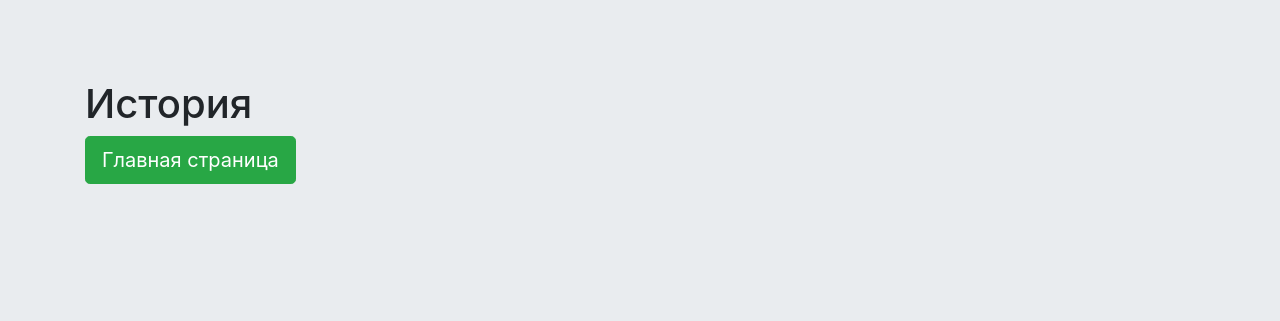
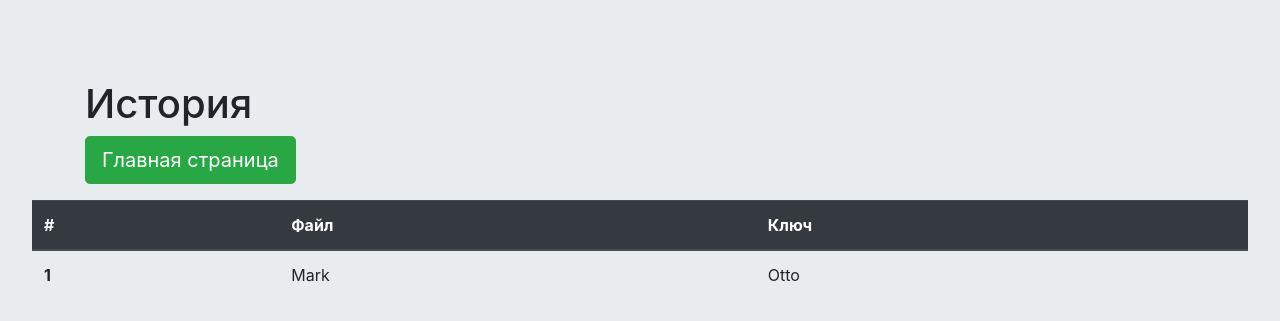
Before and after one commit to PimonovDaniil/siteShifr, a Django app: page /histor/ in a window 1280 px wide. Shown: the top 321 px of the page. Run offline with Django 3.2, Linux system fonts and the light colour scheme; some libraries are stand-ins or nearby versions.

Commit message:
Скопипастил табличку

```diff
--- a/histor/templates/histor/wrapper.html
+++ b/histor/templates/histor/wrapper.html
@@ -18,8 +18,22 @@
                 <a href="/" class="btn btn-success btn-lg">Главная страница</a>
               </p>
             </div>
-
-
       </form>
+      <table class="table">
+        <thead class="thead-dark">
+          <tr>
+            <th scope="col">#</th>
+            <th scope="col">Файл</th>
+            <th scope="col">Ключ</th>
+          </tr>
+        </thead>
+        <tbody>
+          <tr>
+            <th scope="row">1</th>
+            <td>Mark</td>
+            <td>Otto</td>
+          </tr>
+        </tbody>
+      </table>
     </body>
 </html>
```
